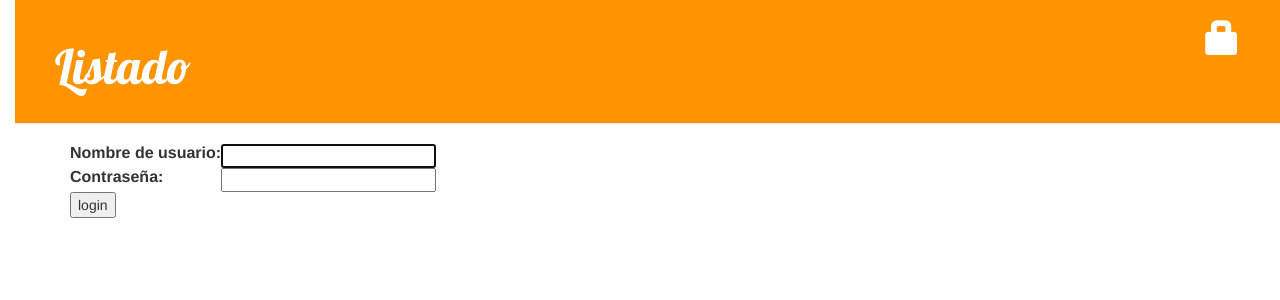
After one commit to Archila/djangoE, a Django app: page /accounts/login/ in a window 1280 px wide. The commit adds this page. Shown: the top 300 px of the page. Run offline with Django 3.2, Linux system fonts and the light colour scheme; some libraries are stand-ins or nearby versions.

Commit message:
Validaciones de ingreso de sesión

```diff
--- a/blog/templates/blog/base.html
+++ b/blog/templates/blog/base.html
@@ -10,10 +10,14 @@
         </head>
         <body>
             <div class="page-header">
+
+              {% if user.is_authenticated %}
               <a href="{% url 'post_new' %}" class="top-menu"><span class="glyphicon glyphicon-plus"></span></a>
-              {% if user.is_authenticated %}
               <a href="{% url 'lista_borradores' %}" class="top-menu"><span class="glyphicon glyphicon-edit"></span></a>
-              {%endif%}
+              <p class="top-menu">Hola {{ user.username }} <small>(<a href="{% url 'logout' %}">Cerrar sesión</a>)</small></p>
+              {% else %}
+              <a href="{% url 'login' %}" class="top-menu"><span class="glyphicon glyphicon-lock"></span></a>
+              {% endif %}
                 <h1><a href="/">Listado</a></h1>
             </div>
 
--- /dev/null
+++ b/blog/templates/registration/login.html
@@ -0,0 +1,24 @@
+{% extends "blog/base.html" %}
+
+{% block content %}
+    {% if form.errors %}
+        <p>Your username and password didn't match. Please try again.</p>
+    {% endif %}
+
+    <form method="post" action="{% url 'login' %}">
+    {% csrf_token %}
+        <table>
+        <tr>
+            <td>{{ form.username.label_tag }}</td>
+            <td>{{ form.username }}</td>
+        </tr>
+        <tr>
+            <td>{{ form.password.label_tag }}</td>
+            <td>{{ form.password }}</td>
+        </tr>
+        </table>
+
+        <input type="submit" value="login" />
+        <input type="hidden" name="next" value="{{ next }}" />
+    </form>
+{% endblock %}
--- a/blog/views.py
+++ b/blog/views.py
@@ -3,6 +3,7 @@ from django.utils import timezone
 from .models import Publicacion
 from .models import Post
 from .forms import PostForm
+from django.contrib.auth.decorators import login_required
 # Create your views here.
 #def listar_publicacion(request):
 #    pub = Publicacion.objects.filter(fecha_publicacion__lte=timezone.now()).order_by('fecha_publicacion')
@@ -16,6 +17,7 @@ def detalle_pub(request, pk):
     p=get_object_or_404(Post,pk= pk)
     return render(request,'blog/detalle_publicacion.html',{'p':p})
 
+@login_required
 def post_new (request):
     if request.method == "POST":
         form = PostForm(request.POST)
@@ -28,6 +30,7 @@ def post_new (request):
         form = PostForm()
         return render(request,'blog/post_edit.html',{'form':form})
 
+@login_required
 def post_edit (request, pk):
     post = get_object_or_404(Post,pk= pk)
     if request.method == "POST":
@@ -41,15 +44,18 @@ def post_edit (request, pk):
         form = PostForm(instance=post)
         return render(request,'blog/post_edit.html',{'form':form})
 
+@login_required
 def lista_borradores(request):
     posts = Post.objects.filter(published_date__isnull=True).order_by('created_date')
     return render(request, 'blog/borradores.html', {'posts': posts})
 
+@login_required
 def postear_publicacion(request, pk):
     post = get_object_or_404(Post, pk=pk)
     post.publish()
     return redirect('postea', pk=pk)
 
+@login_required
 def post_remove(request, pk):
     post = get_object_or_404(Post, pk=pk)
     post.delete()
--- a/misitio/settings.py
+++ b/misitio/settings.py
@@ -15,7 +15,7 @@ import os
 # Build paths inside the project like this: os.path.join(BASE_DIR, ...)
 BASE_DIR = os.path.dirname(os.path.dirname(os.path.abspath(__file__)))
 
-
+LOGIN_REDIRECT_URL = '/'
 # Quick-start development settings - unsuitable for production
 # See https://docs.djangoproject.com/en/1.11/howto/deployment/checklist/
 
--- a/misitio/urls.py
+++ b/misitio/urls.py
@@ -16,7 +16,11 @@ Including another URLconf
 from django.conf.urls import include, url
 from django.contrib import admin
 
+from django.contrib.auth import views
+
 urlpatterns = [
     url(r'^admin/', include(admin.site.urls)),
+    url(r'^accounts/login/$', views.login, name='login'),
+    url(r'^accounts/logout/$', views.logout, name='logout', kwargs={'next_page': '/'}),
     url(r'', include('blog.urls')),
 ]
```
